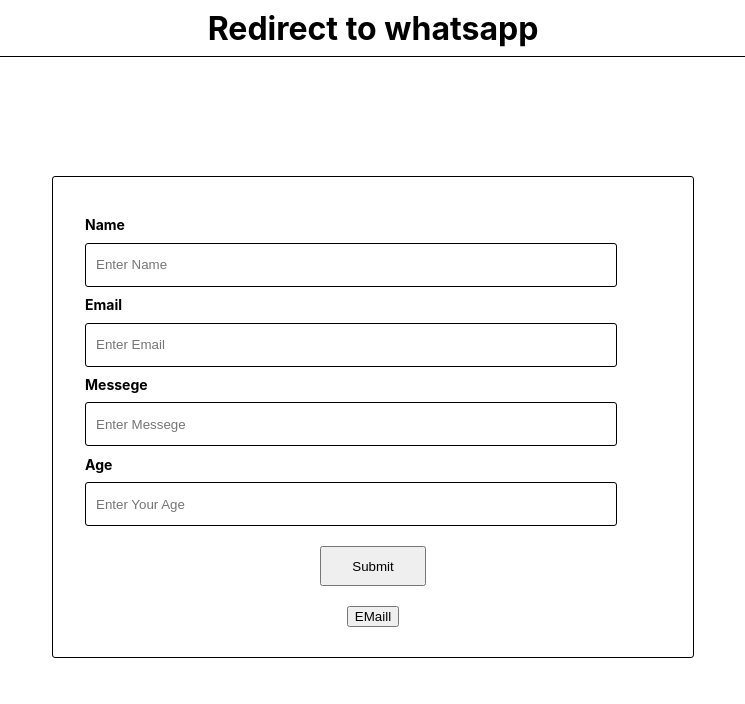
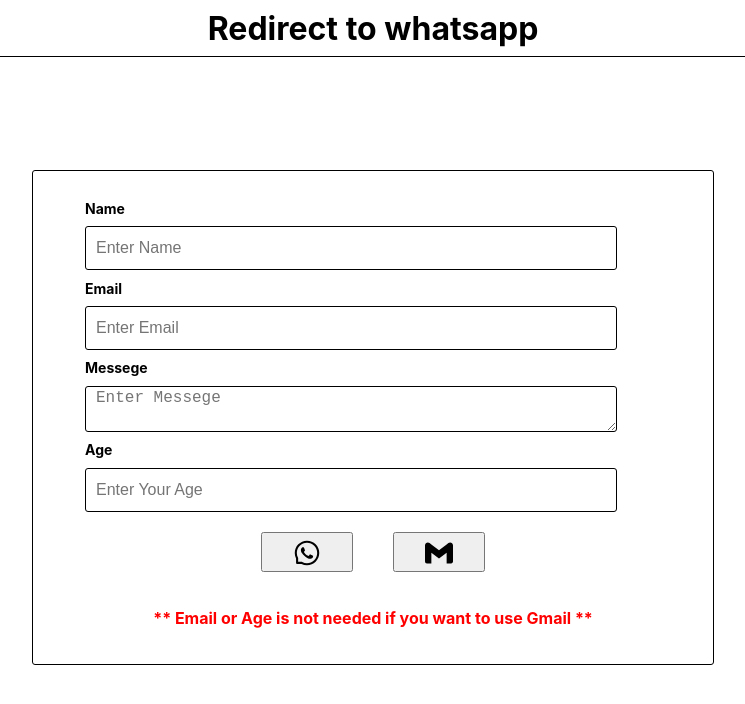
Before and after one commit to ramavatarmeena99/Avatar-Redirect-Whatsapp, a React (Create React App) app: page / in a window 1280 px wide. Shown: the top 704 px of the page, without its empty margins (267-1012 px from the left). Built offline with nearby package versions, Linux system fonts and the light colour scheme.

Commit message:
email bug issue fixed

```diff
--- a/package.json
+++ b/package.json
@@ -8,6 +8,7 @@
     "@testing-library/user-event": "^13.5.0",
     "react": "^18.2.0",
     "react-dom": "^18.2.0",
+    "react-icons": "^4.7.1",
     "react-scripts": "5.0.1",
     "styled-components": "^5.3.6",
     "web-vitals": "^2.1.4"
--- a/src/Components/Home.js
+++ b/src/Components/Home.js
@@ -1,6 +1,8 @@
 import React, { useState } from "react";
 import styled from "styled-components";
 import Header from "./Header";
+import { AiOutlineWhatsApp } from "react-icons/ai";
+import { SiGmail } from "react-icons/si";
 
 export default function Home() {
   const [user_Name, setuser_name] = useState("");
@@ -26,11 +28,13 @@
     window.open(url, "_blank");
   };
   const sendEmail = () => {
-    window.open(`mailto:meenaramavatar48@gmail.com?subject=${user_Name}&body=${user_messege}`);
+    window.open(
+      `mailto:meenaramavatar48@gmail.com?subject=${user_Name}&body=${user_messege}`
+    );
   };
   return (
     <>
-     <Header/>
+      <Header />
 
       <MainContainer>
         <ForMiddleDiv>
@@ -54,7 +58,7 @@
           </UserDetails>
           <UserDetails>
             <h1 style={{ fontSize: "14px" }}>Messege</h1>
-          <Input
+            <TextArea
               value={user_messege}
               onChange={(e) => setuser_messege(e.target.value)}
               type="text"
@@ -71,14 +75,30 @@
               placeholder="Enter Your Age"
             />
           </UserDetails>
-
-        <Button onClick={sendResponse}>Submit</Button>
-     <button onClick={sendEmail}>EMaill</button>
-
+          <div
+            style={{
+              width: "100%",
+              display: "flex",
+              flexDirection: "row",
+              alignItems: "center",
+              justifyContent: "center",
+            }}
+          >
+            <Button onClick={sendResponse}>
+              {" "}
+              <AiOutlineWhatsApp />
+            </Button>
+            <Button onClick={sendEmail}>
+              {" "}
+              <SiGmail />
+            </Button>
+          </div>
+          <p style={{ fontSize: "16px", color: "red", fontWeight: "bold" }}>
+            ** Email or Age is not needed if you want to use Gmail **
+          </p>
         </ForMiddleDiv>
       </MainContainer>
     </>
-
   );
 }
 
@@ -92,18 +112,17 @@
 
 const ForMiddleDiv = styled.div`
   width: 50%;
-  height: 60vh;
+  height: auto;
   display: flex;
   flex-direction: column;
   align-items: center;
   justify-content: center;
   border: 1px solid black;
-  border-radius:3px ;
+  border-radius: 3px;
+  padding: 20px;
   @media (max-width: 768px) {
     width: 90%;
-
   }
-
 `;
 const UserDetails = styled.div`
   width: 90%;
@@ -115,17 +134,30 @@
 `;
 const Button = styled.button`
   width: auto;
-  padding:5px 30px;
+  padding: 5px 30px;
   height: 40px;
   margin: 20px;
   cursor: pointer;
-
+  font-size: 28px;
 `;
 
 const Input = styled.input`
   width: 90%;
   height: 40px;
-  border-radius:3px ;
-  border:1px solid black ;
-  padding-left:10px;
+  border-radius: 3px;
+  border: 1px solid black;
+  padding-left: 10px;
+  font-size: 16px;
 `;
+
+const TextArea = styled.textarea`
+  min-width: 90%;
+  max-width: 90%;
+  font-size: 16px;
+  max-height: 150px;
+  min-height: 40px;
+  border-radius: 3px;
+  border: 1px solid black;
+  padding-left: 10px;
+
+`;
```
Also changed, not shown: 1 other file (tests, documents, lock files or other folders). Lines whose indentation alone changed are shown as unchanged.
